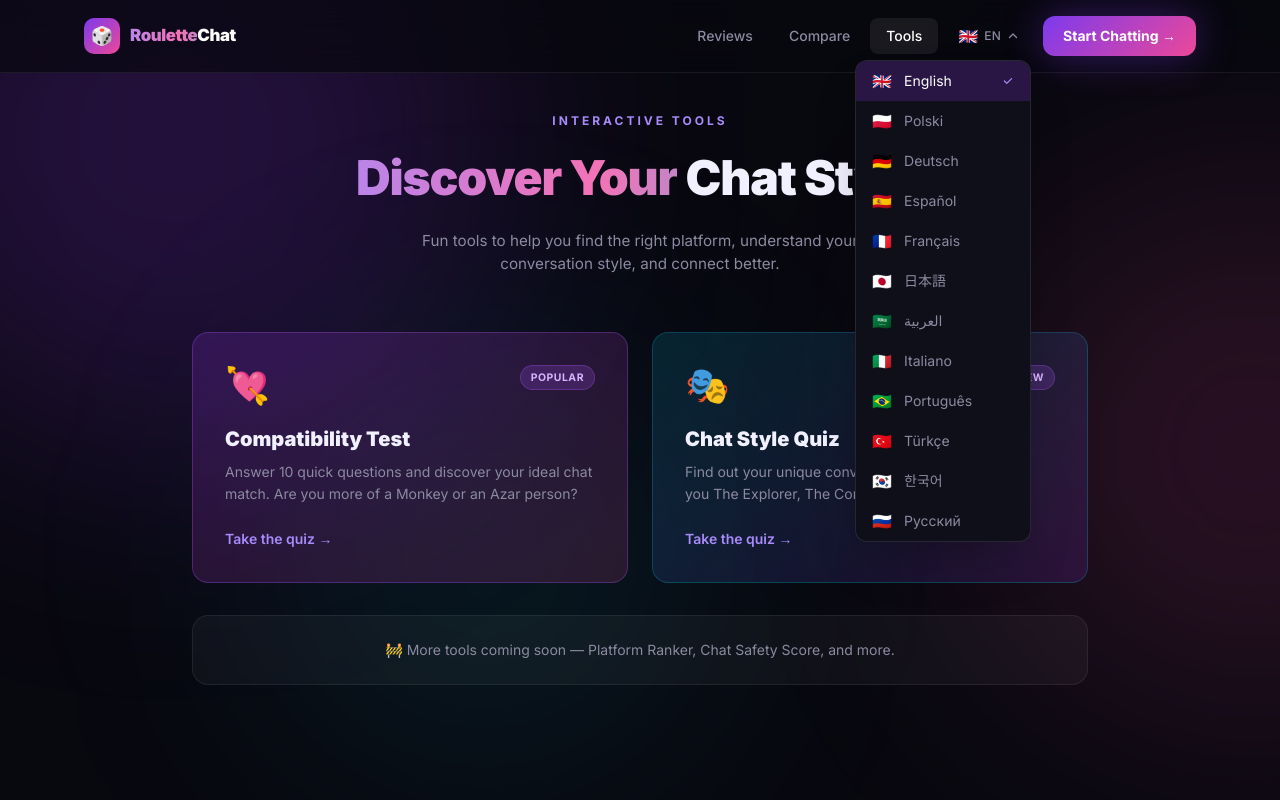
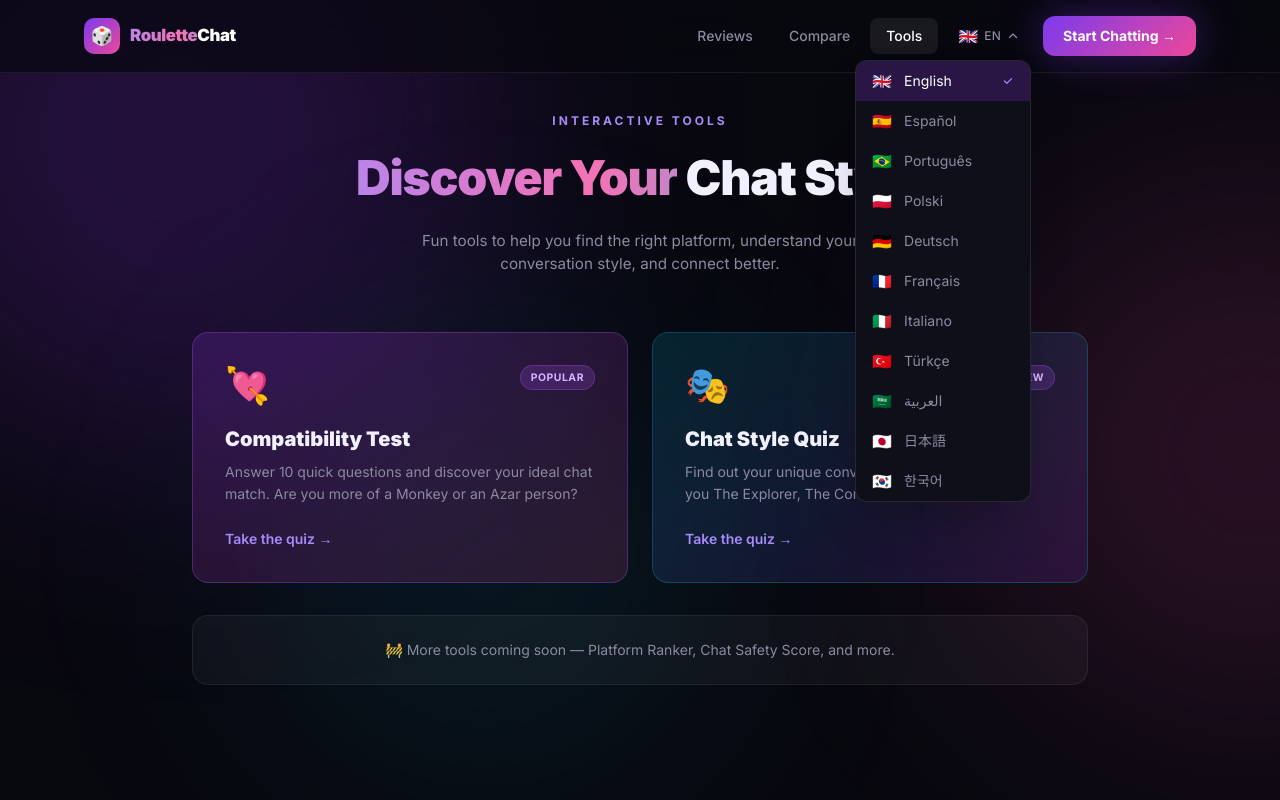
Before and after one commit to dominovd/roulettechatsites, a Next.js app: page /en/tools in a window 1280 px wide. Both pictures are taken after a click on the button "Select language". Shown: the top 800 px of the page. Built offline with nearby package versions, Linux system fonts and the light colour scheme.

Commit message:
fix: language switcher navigation, remove ru, add navigation.ts helper

```diff
--- a/components/Navbar.tsx
+++ b/components/Navbar.tsx
@@ -1,9 +1,10 @@
 'use client';
 
 import Link from 'next/link';
-import { usePathname } from 'next/navigation';
+import { usePathname, useRouter } from 'next/navigation';
 import { useState, useEffect, useRef } from 'react';
 import { cn } from '@/lib/cn';
+import { switchLocale } from '@/navigation';
 
 const NAV_LINKS = [
   { href: '/reviews', label: 'Reviews' },
@@ -13,33 +14,24 @@
 
 const LANGUAGES = [
   { code: 'en', label: 'English',    flag: '🇬🇧' },
+  { code: 'es', label: 'Español',    flag: '🇪🇸' },
+  { code: 'pt', label: 'Português',  flag: '🇧🇷' },
   { code: 'pl', label: 'Polski',     flag: '🇵🇱' },
   { code: 'de', label: 'Deutsch',    flag: '🇩🇪' },
-  { code: 'es', label: 'Español',    flag: '🇪🇸' },
   { code: 'fr', label: 'Français',   flag: '🇫🇷' },
+  { code: 'it', label: 'Italiano',   flag: '🇮🇹' },
+  { code: 'tr', label: 'Türkçe',     flag: '🇹🇷' },
+  { code: 'ar', label: 'العربية',    flag: '🇸🇦' },
   { code: 'ja', label: '日本語',      flag: '🇯🇵' },
-  { code: 'ar', label: 'العربية',    flag: '🇸🇦' },
-  { code: 'it', label: 'Italiano',   flag: '🇮🇹' },
-  { code: 'pt', label: 'Português',  flag: '🇧🇷' },
-  { code: 'tr', label: 'Türkçe',     flag: '🇹🇷' },
   { code: 'ko', label: '한국어',      flag: '🇰🇷' },
-  { code: 'ru', label: 'Русский',    flag: '🇷🇺' },
 ];
-
-function getLangPath(currentPath: string, currentLocale: string, targetLocale: string): string {
-  const currentPrefix = currentLocale === 'en' ? '' : `/${currentLocale}`;
-  const targetPrefix = targetLocale === 'en' ? '' : `/${targetLocale}`;
-  const pathWithoutLocale = currentPrefix
-    ? currentPath.replace(new RegExp(`^/${currentLocale}(?=/|$)`), '')
-    : currentPath;
-  return `${targetPrefix}${pathWithoutLocale || '/'}`;
-}
 
 export default function Navbar({ locale }: { locale: string }) {
   const [scrolled, setScrolled] = useState(false);
   const [open, setOpen] = useState(false);
   const [langOpen, setLangOpen] = useState(false);
   const pathname = usePathname();
+  const router = useRouter();
   const langRef = useRef<HTMLDivElement>(null);
 
   const prefix = locale === 'en' ? '' : `/${locale}`;
@@ -60,6 +52,14 @@
     document.addEventListener('mousedown', handleClick);
     return () => document.removeEventListener('mousedown', handleClick);
   }, []);
+
+  function handleLangSwitch(code: string) {
+    setLangOpen(false);
+    setOpen(false);
+    const target = switchLocale(pathname, code);
+    router.push(target);
+    router.refresh();
+  }
 
   return (
     <nav
@@ -115,12 +115,11 @@
             {langOpen && (
               <div className="absolute right-0 top-full mt-2 w-44 bg-[#0f0f1a] border border-white/[0.10] rounded-xl shadow-2xl overflow-hidden z-50">
                 {LANGUAGES.map((lang) => (
-                  <Link
+                  <button
                     key={lang.code}
-                    href={getLangPath(pathname, locale, lang.code)}
-                    onClick={() => setLangOpen(false)}
+                    onClick={() => handleLangSwitch(lang.code)}
                     className={cn(
-                      'flex items-center gap-3 px-4 py-2.5 text-sm transition-colors',
+                      'w-full flex items-center gap-3 px-4 py-2.5 text-sm transition-colors text-left',
                       lang.code === locale
                         ? 'text-white bg-purple-600/20'
                         : 'text-muted hover:text-white hover:bg-white/[0.05]'
@@ -133,7 +132,7 @@
                         <path fillRule="evenodd" d="M16.707 5.293a1 1 0 010 1.414l-8 8a1 1 0 01-1.414 0l-4-4a1 1 0 011.414-1.414L8 12.586l7.293-7.293a1 1 0 011.414 0z" clipRule="evenodd" />
                       </svg>
                     )}
-                  </Link>
+                  </button>
                 ))}
               </div>
             )}
@@ -176,17 +175,16 @@
             </Link>
           ))}
 
-          {/* Mobile language list */}
+          {/* Mobile language grid */}
           <div className="border-t border-white/[0.06] pt-2 mt-1">
             <p className="text-xs text-muted px-3 mb-2 uppercase tracking-wider">Language</p>
             <div className="grid grid-cols-2 gap-1">
               {LANGUAGES.map((lang) => (
-                <Link
+                <button
                   key={lang.code}
-                  href={getLangPath(pathname, locale, lang.code)}
-                  onClick={() => setOpen(false)}
+                  onClick={() => handleLangSwitch(lang.code)}
                   className={cn(
-                    'flex items-center gap-2 px-3 py-2 rounded-lg text-xs transition-colors',
+                    'flex items-center gap-2 px-3 py-2 rounded-lg text-xs transition-colors text-left',
                     lang.code === locale
                       ? 'text-white bg-purple-600/20'
                       : 'text-muted hover:text-white hover:bg-white/[0.05]'
@@ -194,7 +192,7 @@
                 >
                   <span>{lang.flag}</span>
                   <span>{lang.label}</span>
-                </Link>
+                </button>
               ))}
             </div>
           </div>
--- /dev/null
+++ b/navigation.ts
@@ -0,0 +1,17 @@
+// Locale-aware navigation helpers for next-intl
+// Compatible with both next-intl v2 and v3
+import { locales } from './i18n';
+
+export type Locale = (typeof locales)[number];
+
+/**
+ * Strip any locale prefix from a pathname and prepend the target locale prefix.
+ * Works regardless of whether usePathname() returns the path with or without locale.
+ */
+export function switchLocale(pathname: string, targetLocale: Locale | string): string {
+  // Build a regex that matches any locale prefix at the start
+  const localePattern = locales.map((l) => l).join('|');
+  const stripped = pathname.replace(new RegExp(`^/(${localePattern})(?=/|$)`), '') || '/';
+  const prefix = targetLocale === 'en' ? '' : `/${targetLocale}`;
+  return `${prefix}${stripped}`;
+}
```
